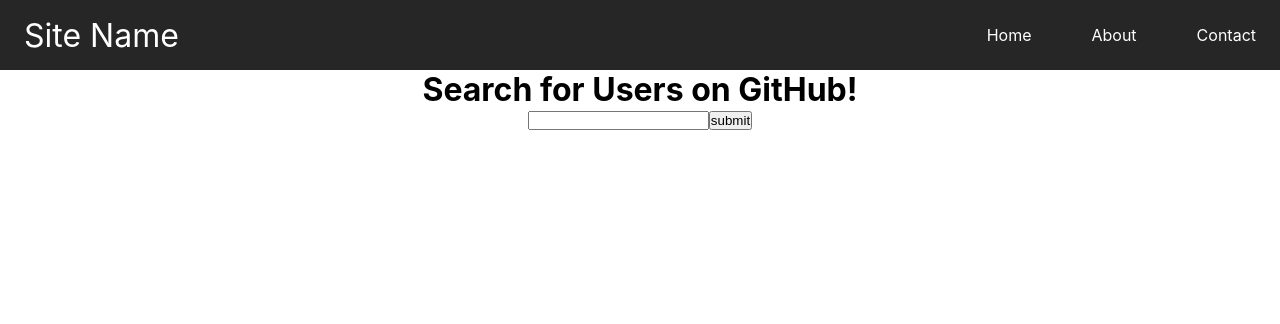
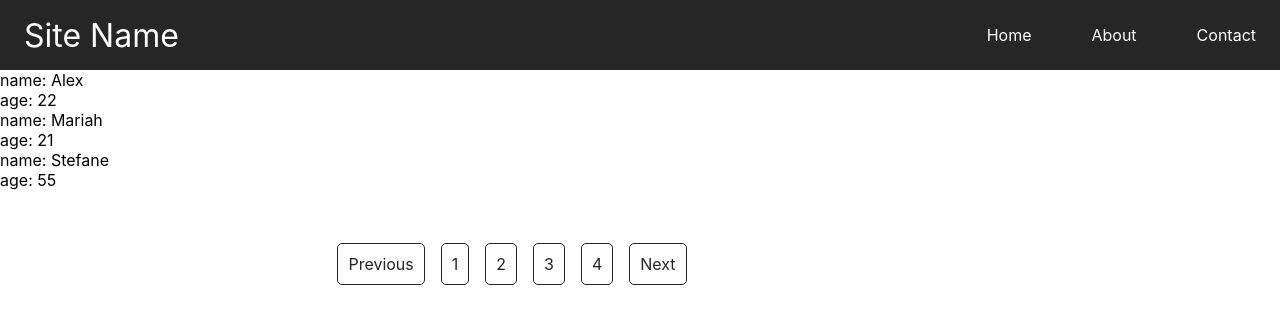
Before and after one commit to alexlamb10/github-search, a React (Create React App) app: page / in a window 1280 px wide. Shown: the top 324 px of the page. Built offline with nearby package versions, Linux system fonts and the light colour scheme.

Commit message:
Setup pagination, has bugs to fix

```diff
--- a/package.json
+++ b/package.json
@@ -8,6 +8,7 @@
     "@testing-library/user-event": "^13.5.0",
     "react": "^18.2.0",
     "react-dom": "^18.2.0",
+    "react-paginate": "^8.1.3",
     "react-scripts": "5.0.1",
     "web-vitals": "^2.1.4"
   },
--- a/src/App.css
+++ b/src/App.css
@@ -21,11 +21,11 @@
   align-items: center;
   justify-content: center;
   font-size: calc(10px + 2vmin);
-  color: white;
+  color: black;
 }
 
 .App-link {
-  color: #61dafb;
+  color: black;
 }
 
 @keyframes App-logo-spin {
--- a/src/components/Home.js
+++ b/src/components/Home.js
@@ -1,8 +1,9 @@
 import React, {useState} from 'react'
 import Navbar from './Navbar'
+import UserList from './UserList'
 
 function Home() {
-    const [search, setSearch] = useState(false)
+    const [search, setSearch] = useState(true)
     const [name, setName] = useState("")
 
 
@@ -11,11 +12,11 @@
           <div>
             <Navbar />
             <div className="App">
-                <h1>Search for Users on GitHub!</h1>
-                <form >
-                    <input type="text‘" onChange={(e) => setName(e.target.value)}/>
-                    <button>submit</button>
-                </form>
+              <h1>Search for Users on GitHub!</h1>
+              <form>
+                <input type="text‘" onChange={(e) => setName(e.target.value)} />
+                <button>Submit</button>
+              </form>
             </div>
           </div>
         );
@@ -24,7 +25,7 @@
         return (
           <div>
             <Navbar />
-
+            <UserList />
             </div>
         )
     }
--- /dev/null
+++ b/src/components/UserList.css
@@ -0,0 +1,26 @@
+.paginationBttns{
+    margin-top: 5%;
+    width: 80%;
+    height: 40px;
+    list-style: none;
+    display: flex;
+    justify-content: center;
+}
+
+.paginationBttns a{
+    padding: 10px;
+    margin: 8px;
+    border-radius: 5px;
+    border: 1px solid #262626;
+    color: #262626;
+    cursor: pointer;
+}
+
+.paginationBttns a:hover {
+    background-color: #262626;
+    color: dodgerblue;
+}
+
+.paginationActive {
+    color: dodgerblue;
+}
--- /dev/null
+++ b/src/components/UserList.js
@@ -0,0 +1,86 @@
+import React, {useState} from 'react'
+import ReactPaginate from 'react-paginate'
+import './UserList.css'
+
+function UserList() {
+
+    const [pageNumber, setPageNumber]  = useState(0)
+    const [users, setUsers] = useState([
+        {
+            name: "Alex",
+            age: 22,
+        },
+        {
+            name: "Mariah",
+            age: 21,
+        },
+        {
+            name: "Stefane",
+            age: 55,
+        },
+        {
+            name: "Cordale",
+            age: 56,
+        },
+        {
+            name: "Alex",
+            age: 21,
+        },
+        {
+            name: "Alex",
+            age: 21,
+        },
+        {
+            name: "Alex",
+            age: 21,
+        },
+        {
+            name: "Alex",
+            age: 21,
+        },
+        {
+            name: "Alex",
+            age: 21,
+        },
+        {
+            name: "Alex",
+            age: 21,
+        },
+    ])
+
+    const usersPerPage = 3
+    const pagesVisited = pageNumber * usersPerPage;
+
+    // How to show what users should be shown on the pagination
+    const displayUsers = users.slice(pagesVisited, pagesVisited + usersPerPage).map((user) => {
+        return <div key={user.name}>
+            <p>name: {user.name}</p>
+            <p>age: {user.age}</p>
+        </div>
+    })
+
+    const pageCount = Math.ceil(users.length/usersPerPage)
+
+    const changePage = (selected) => {
+        setPageNumber(selected)
+    };
+
+  return (
+    <div >
+        {displayUsers}
+        <ReactPaginate
+            previousLabel={"Previous"}
+            nextLabel={"Next"}
+            pageCount={pageCount}
+            onPageChange={changePage}
+            containerClassName={"paginationBttns"}
+            previousLinkClassName={"previousBtn"}
+            nextLinkClassName={"nextBtn"}
+            disabledClassName={"paginationDisabled"}
+            activeClassName={"paginationActive"}
+        />
+    </div>
+  )
+}
+
+export default UserList
```
Also changed, not shown: 1 other file (tests, documents, lock files or other folders).
